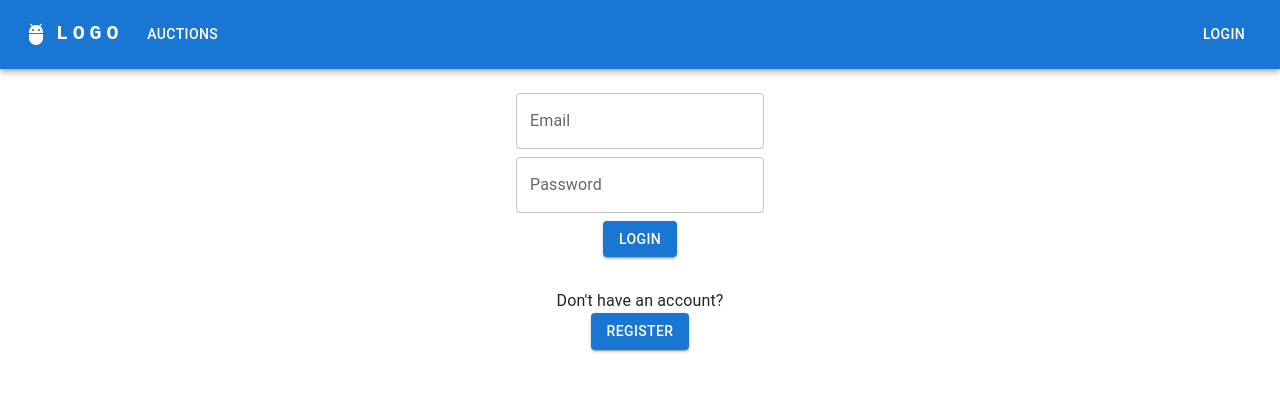
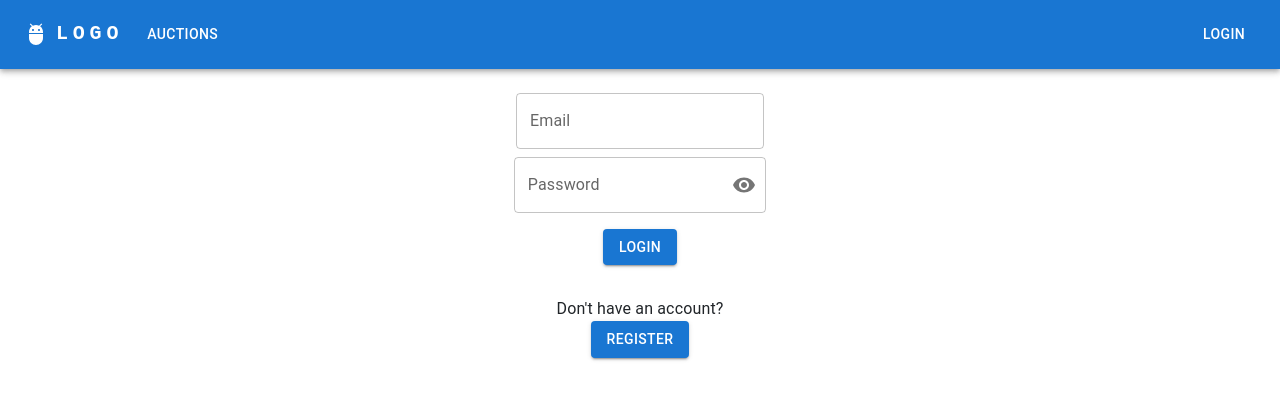
Before and after one commit to dillonpike/Auction-Website, a React (Create React App) app in the folder auction-app/: page /login in a window 1280 px wide. Shown: the top 400 px of the page. Built offline with nearby package versions, Linux system fonts and the light colour scheme.

Commit message:
Added logging in

```diff
--- a/auction-app/src/api/api.tsx
+++ b/auction-app/src/api/api.tsx
@@ -30,10 +30,10 @@ const getUser = async (id: number): Promise<any> => {
 
 const isLoggedIn = async (id: number): Promise<boolean> => {
     try {
-        if (Cookies.get('token') === undefined || id === undefined) {
+        if (Cookies.get('token') === undefined || id === -1) {
             return false;
         }
-        return getUser(id).then((data) => data.hasOwnProperty('email'))
+        return getUser(id).then((data) => data.hasOwnProperty('email'), (error) => false)
     } catch {
         return false;
     }
--- a/auction-app/src/components/NavigationBar.tsx
+++ b/auction-app/src/components/NavigationBar.tsx
@@ -30,6 +30,7 @@ const NavigationBar = () => {
     const [snackMessage, setSnackMessage] = React.useState("")
     const [snackSeverity, setSnackSeverity] = React.useState<AlertColor>("error")
     const user = useUserStore(state => state.user)
+    const setUser = useUserStore(state => state.setUser)
 
     React.useEffect(() => {
         isLoggedIn(user.userId)
--- a/auction-app/src/pages/LoginPage.tsx
+++ b/auction-app/src/pages/LoginPage.tsx
@@ -1,10 +1,76 @@
 import React from 'react';
 import NavigationBar from "../components/NavigationBar";
 import Button from "@mui/material/Button";
-import {Box, Grid, TextField} from "@mui/material";
+import {Box, Grid, InputAdornment, InputLabel, OutlinedInput, TextField} from "@mui/material";
 import Typography from "@mui/material/Typography";
+import {getUser, isLoggedIn, login} from "../api/api";
+import {useUserStore} from "../store";
+import FormControl from "@mui/material/FormControl";
+import IconButton from "@mui/material/IconButton";
+import {Visibility, VisibilityOff} from "@mui/icons-material";
+import {Link, useNavigate} from "react-router-dom";
+
+interface State {
+    email: string,
+    password: string,
+    showPassword: boolean,
+    error: string
+}
 
 const LoginPage = () => {
+
+    const [values, setValues] = React.useState<State>({
+        email: '',
+        password: '',
+        showPassword: false,
+        error: ''
+    });
+    const navigate = useNavigate();
+    const user = useUserStore(state => state.user)
+    const setUser = useUserStore(state => state.setUser)
+
+    React.useEffect(() => {
+        isLoggedIn(user.userId)
+            .then((result: boolean) => {
+                if (result) {
+                    navigate("/")
+                }
+            })
+    }, [user])
+
+    const handleChange =
+        (value: keyof State) => (event: React.ChangeEvent<HTMLInputElement>) => {
+            setValues({ ...values, [value]: event.target.value });
+        };
+
+    const handleClickShowPassword = () => {
+        setValues({
+            ...values,
+            showPassword: !values.showPassword,
+        });
+    }
+
+    const handleMouseDownPassword = (event: React.MouseEvent<HTMLButtonElement>) => {
+        event.preventDefault();
+    }
+
+    const handleLogin = () => {
+        login(values.email, values.password).then((response) => {
+            if (response.data.hasOwnProperty("userId")) {
+                navigate('/')
+                const userId = response.data.userId
+                getUser(response.data.userId).then((response) => {
+                    setUser({
+                        userId: userId,
+                        firstName: response.firstName,
+                        lastName: response.lastName,
+                        email: response.email})
+                })
+            } else {
+                setValues({...values, ['error']: response.statusText})
+            }
+        })
+    }
 
     return (
         <Box>
@@ -12,17 +78,43 @@ const LoginPage = () => {
             <br/>
             <Grid container spacing={1}>
                 <Grid item xs={12}>
-                    <TextField label="Email" variant="outlined" />
+                    <TextField label="Email" variant="outlined" onChange={handleChange('email')} />
                 </Grid>
                 <Grid item xs={12}>
-                    <TextField label="Password" variant="outlined" type="password" />
+                    <FormControl sx={{width: '25ch' }} variant="outlined">
+                        <InputLabel htmlFor="outlined-adornment-password">Password</InputLabel>
+                        <OutlinedInput
+                            id="outlined-adornment-password"
+                            type={values.showPassword ? 'text' : 'password'}
+                            value={values.password}
+                            onChange={handleChange('password')}
+                            endAdornment={
+                                <InputAdornment position="end">
+                                    <IconButton
+                                        aria-label="toggle password visibility"
+                                        onClick={handleClickShowPassword}
+                                        onMouseDown={handleMouseDownPassword}
+                                        edge="end"
+                                    >
+                                        {values.showPassword ? <VisibilityOff /> : <Visibility />}
+                                    </IconButton>
+                                </InputAdornment>
+                            }
+                            label="Password"
+                        />
+                    </FormControl>
                 </Grid>
                 <Grid item xs={12}>
-                    <Button variant="contained">Login</Button>
+                    <Typography color={"red"}>{values.error}</Typography>
+                </Grid>
+                <Grid item xs={12}>
+                    <Button variant="contained" onClick={handleLogin}>Login</Button>
                 </Grid>
                 <Grid item xs={12} sx={{ margin: 3 }}>
                     <Typography>Don't have an account?</Typography>
-                    <Button variant="contained" href="/register">Register</Button>
+                    <Link to="/register">
+                        <Button variant="contained">Register</Button>
+                    </Link>
                 </Grid>
             </Grid>
         </Box>
--- a/auction-app/src/pages/RegisterPage.tsx
+++ b/auction-app/src/pages/RegisterPage.tsx
@@ -6,7 +6,7 @@ import Typography from "@mui/material/Typography";
 import IconButton from "@mui/material/IconButton";
 import {Visibility, VisibilityOff} from "@mui/icons-material";
 import FormControl from "@mui/material/FormControl";
-import {register, login, getUser} from "../api/api"
+import {register, login, getUser, isLoggedIn} from "../api/api"
 import {useNavigate} from "react-router-dom";
 import {useUserStore} from "../store";
 
@@ -30,7 +30,18 @@ const RegisterPage = () => {
         error: ''
     });
     const navigate = useNavigate();
+    const user = useUserStore(state => state.user)
     const setUser = useUserStore(state => state.setUser)
+
+    React.useEffect(() => {
+        isLoggedIn(user.userId)
+            .then((result: boolean) => {
+                if (result) {
+                    navigate("/")
+                }
+            })
+    }, [user])
+
 
     const handleChange =
         (value: keyof State) => (event: React.ChangeEvent<HTMLInputElement>) => {
```
